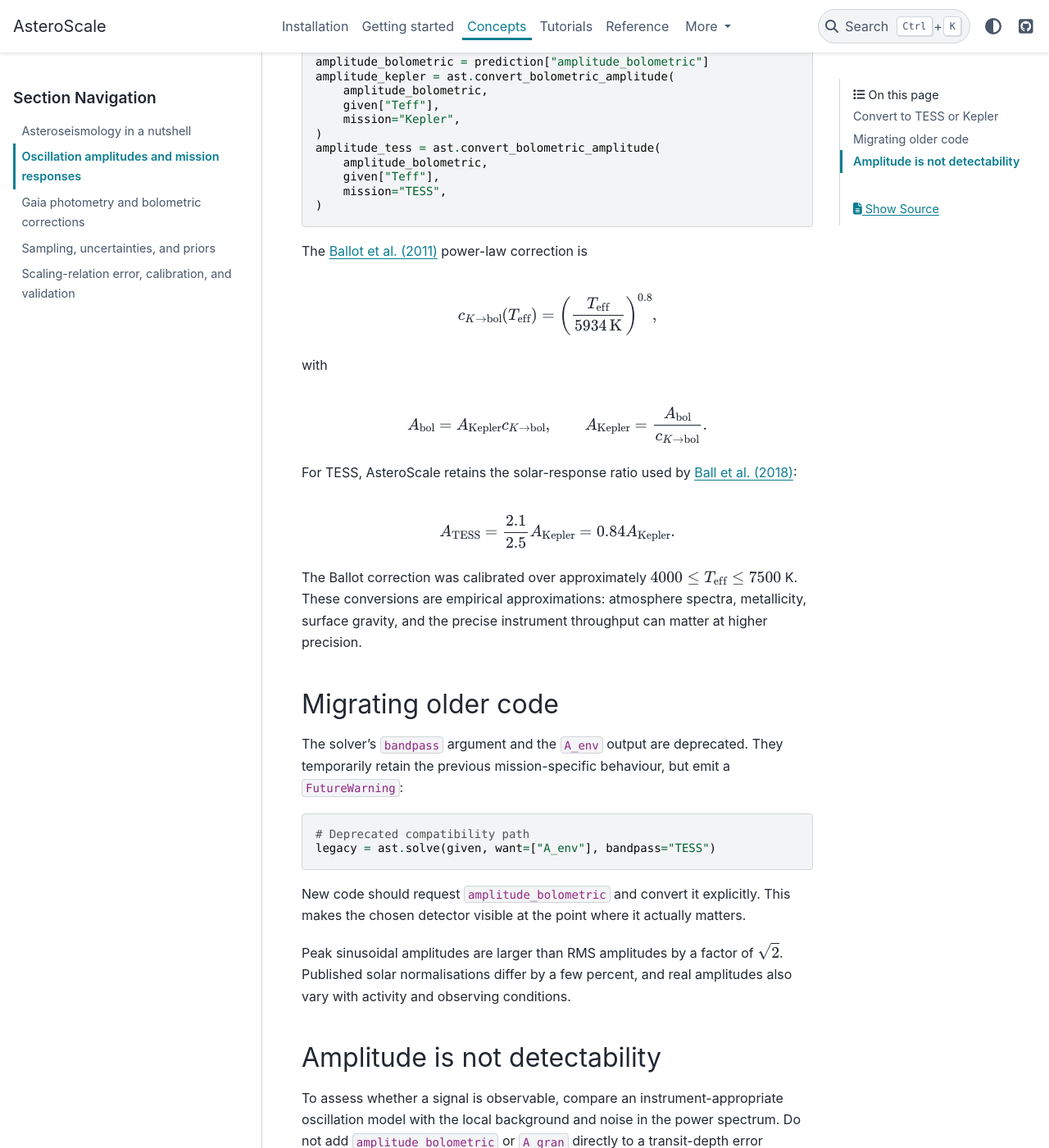
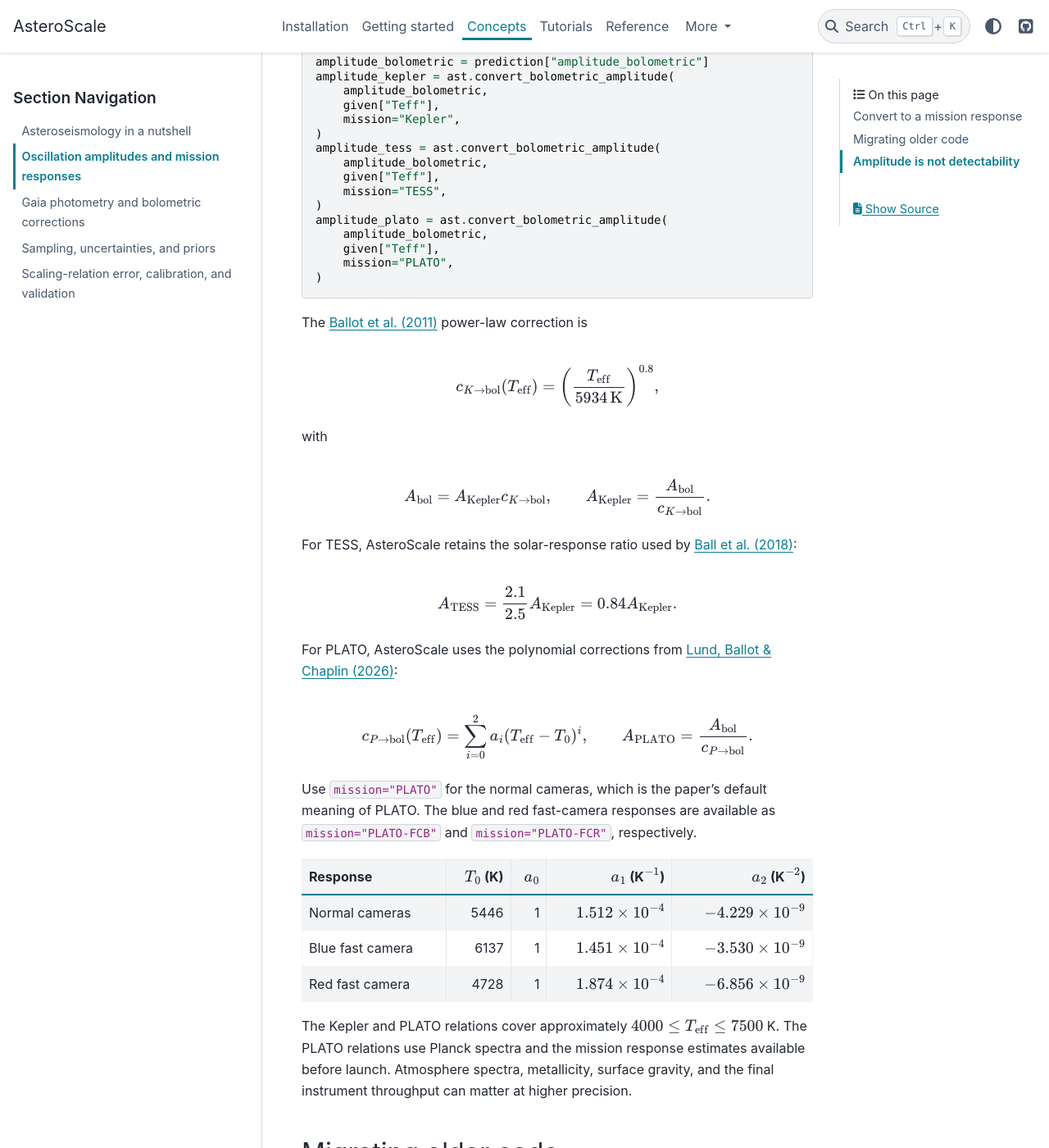
Before and after one commit to nielsenmb/AsteroScale, a Sphinx documentation site: the page built from docs/concepts/amplitudes.md, in a window 1280 px wide and 1400 px high, scrolled down 726 px. Shown: the whole window at 82% size. Built offline with Sphinx 7.4.7 and the PyData theme 0.15.4, drawn with Linux system fonts in a browser that asks for light colours; some of the changed text lies outside the part shown.

Commit message:
Add PLATO amplitude corrections

````diff
--- a/docs/concepts/amplitudes.md
+++ b/docs/concepts/amplitudes.md
@@ -11,7 +11,7 @@ Keeping this quantity bolometric separates the stellar prediction from the
 observing instrument. It is analogous to reporting intrinsic luminosity and
 applying a filter response only when an observation is being modelled.
 
-## Convert to TESS or Kepler
+## Convert to a mission response
 
 Use {func}`asteroscale.convert_bolometric_amplitude` after solving:
 
@@ -33,6 +33,11 @@ amplitude_tess = ast.convert_bolometric_amplitude(
     amplitude_bolometric,
     given["Teff"],
     mission="TESS",
+)
+amplitude_plato = ast.convert_bolometric_amplitude(
+    amplitude_bolometric,
+    given["Teff"],
+    mission="PLATO",
 )
 ```
 
@@ -62,10 +67,32 @@ A_{\mathrm{TESS}}=\frac{2.1}{2.5}A_{\mathrm{Kepler}}
 =0.84A_{\mathrm{Kepler}}.
 $$
 
-The Ballot correction was calibrated over approximately
-$4000\leq T_{\mathrm{eff}}\leq7500$ K. These conversions are empirical
-approximations: atmosphere spectra, metallicity, surface gravity, and the
-precise instrument throughput can matter at higher precision.
+For PLATO, AsteroScale uses the polynomial corrections from
+[Lund, Ballot & Chaplin (2026)](https://arxiv.org/abs/2603.12750):
+
+$$
+c_{P\rightarrow\mathrm{bol}}(T_{\mathrm{eff}})=
+\sum_{i=0}^{2}a_i(T_{\mathrm{eff}}-T_0)^i,
+\qquad
+A_{\mathrm{PLATO}}=\frac{A_{\mathrm{bol}}}
+{c_{P\rightarrow\mathrm{bol}}}.
+$$
+
+Use `mission="PLATO"` for the normal cameras, which is the paper's default
+meaning of PLATO. The blue and red fast-camera responses are available as
+`mission="PLATO-FCB"` and `mission="PLATO-FCR"`, respectively.
+
+| Response | $T_0$ (K) | $a_0$ | $a_1$ (K$^{-1}$) | $a_2$ (K$^{-2}$) |
+|---|---:|---:|---:|---:|
+| Normal cameras | 5446 | 1 | $1.512\times10^{-4}$ | $-4.229\times10^{-9}$ |
+| Blue fast camera | 6137 | 1 | $1.451\times10^{-4}$ | $-3.530\times10^{-9}$ |
+| Red fast camera | 4728 | 1 | $1.874\times10^{-4}$ | $-6.856\times10^{-9}$ |
+
+The Kepler and PLATO relations cover approximately
+$4000\leq T_{\mathrm{eff}}\leq7500$ K. The PLATO relations use Planck spectra
+and the mission response estimates available before launch. Atmosphere
+spectra, metallicity, surface gravity, and the final instrument throughput can
+matter at higher precision.
 
 ## Migrating older code
 
````
